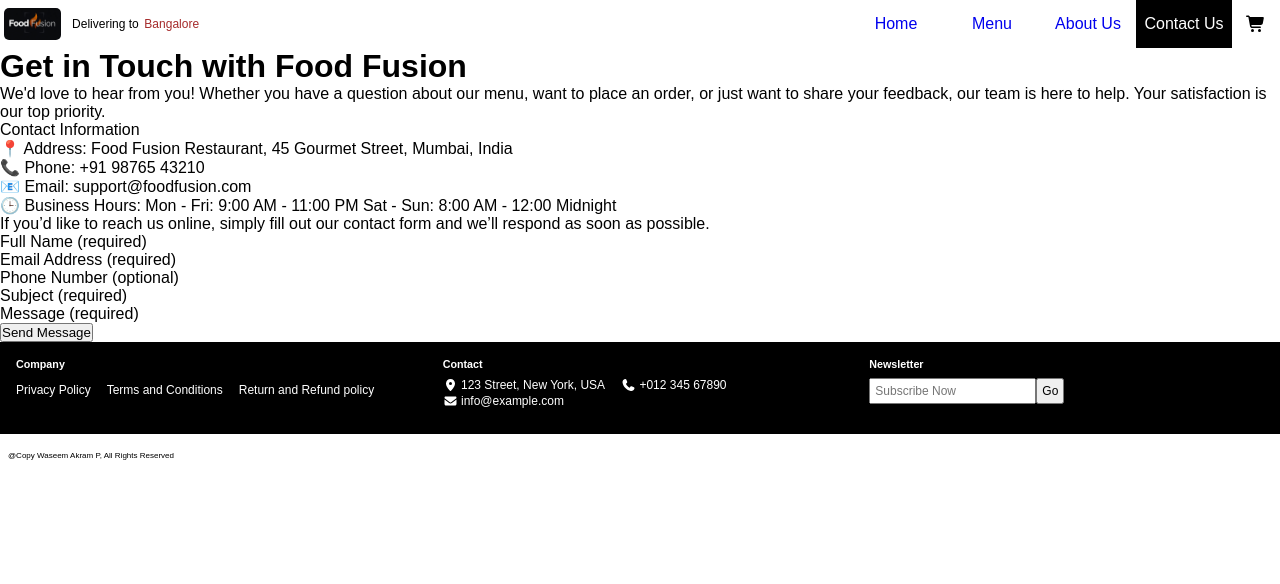
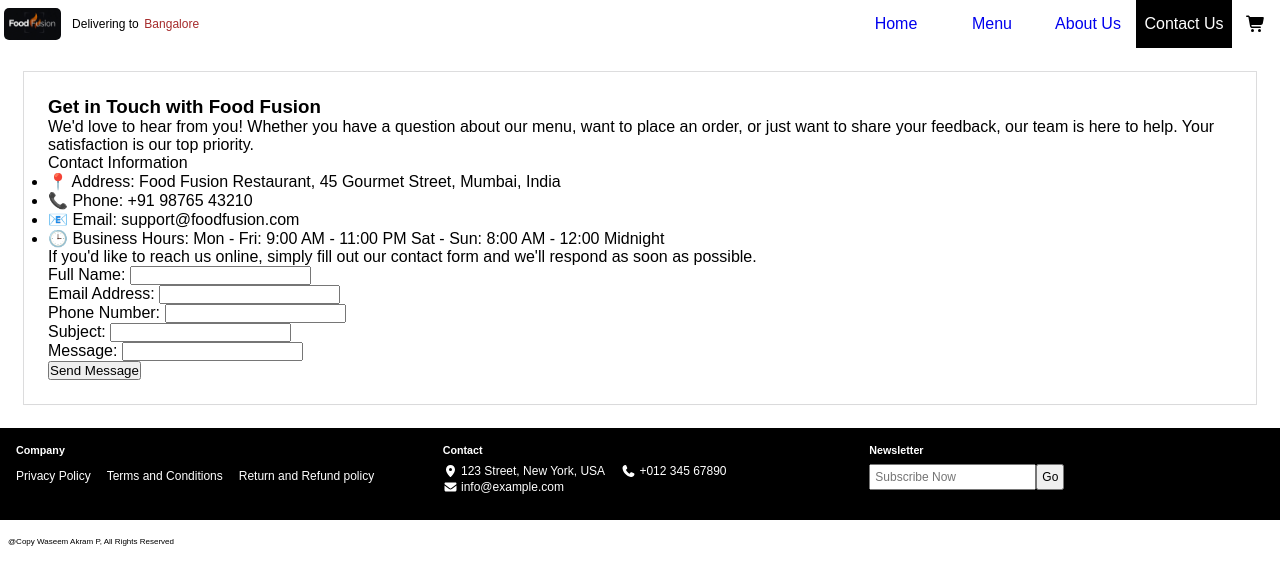
Before and after one commit to Waseemsvm/tutedude-react-ass8-food-fusion-app, a React (Vite) app: page /contactus in a window 1280 px wide. Shown: the top 584 px of the page. Built offline with nearby package versions, Linux system fonts and the light colour scheme.

Commit message:
updated styles for about and contact page

```diff
--- a/src/components/AboutPage.jsx
+++ b/src/components/AboutPage.jsx
@@ -1,8 +1,10 @@
+import AboutPageStyles from "../styles/AboutPage.module.css";
+
 export default function AboutPage() {
   return (
-    <div>
-      <div>
-        <h1>About Us</h1>
+    <div className={AboutPageStyles.container}>
+      <h1>About Us</h1>
+      <div className={AboutPageStyles.section}>
         <p>
           At Food Fusion, we believe that food is more than just a meal — it's
           an experience. Our mission is to bring together flavors from across
@@ -11,7 +13,9 @@
           a delightful dinner, we promise every bite will leave you wanting
           more.
         </p>
-        <h1>Our Story</h1>
+      </div>
+      <div className={AboutPageStyles.section}>
+        <h3>Our Story</h3>
         <p>
           It all started with a simple idea — to blend traditional recipes with
           modern cooking styles. What began as a small home kitchen experiment
@@ -20,15 +24,19 @@
           tell a story. From farm-fresh ingredients to unique flavor
           combinations, every plate is designed to be memorable.
         </p>
-        <h1>Our Values</h1>
+      </div>
+      <div className={AboutPageStyles.section}>
+        <h3>Our Values</h3>
         <p>
           Quality First - We source only the freshest and highest-quality
           ingredients. Innovation in Every Bite - Blending cuisines and
           techniques to create unforgettable flavors. Customer Delight - Serving
           with warmth, care, and a smile, every time.
         </p>
+      </div>
 
-        <h1>Why Choose Us?</h1>
+      <div className={AboutPageStyles.section}>
+        <h3>Why Choose Us?</h3>
         <p>
           Fresh Ingredients Daily - Straight from the market to your plate.
           Authentic & Fusion Dishes - A mix of local and global flavors. Cozy
--- a/src/components/CheckoutPage.jsx
+++ b/src/components/CheckoutPage.jsx
@@ -46,10 +46,17 @@
         onSubmit={(e) => {
           e.preventDefault();
 
+          if (e.nativeEvent.submitter.id === "keep_shopping") {
+            navigate("/menu");
+          }
+          if (e.nativeEvent.submitter.id === "go_cart") {
+            navigate("/cart");
+          }
+
           if (e.nativeEvent.submitter.id === "order") {
             notifySuccess();
+            navigate("/");
           }
-          navigate("/");
         }}
       >
         <div className={CheckoutPageStyle["form-body"]}>
@@ -182,6 +189,7 @@
               <div className={CheckoutPageStyle["form-btn-cont"]}>
                 <button id="order">Order Now</button>
                 <button
+                  id="go_cart"
                   onClick={(e) => {
                     navigate("/cart");
                   }}
@@ -189,6 +197,7 @@
                   Go back to Cart
                 </button>
                 <button
+                  id="keep_shopping"
                   onClick={(e) => {
                     navigate("/menu");
                   }}
@@ -208,6 +217,7 @@
                 Order Now
               </button>
               <button
+                id="go_cart"
                 onClick={(e) => {
                   navigate("/cart");
                 }}
@@ -215,6 +225,7 @@
                 Go back to Cart
               </button>
               <button
+                id="keep_shopping"
                 onClick={(e) => {
                   navigate("/menu");
                 }}
--- a/src/components/ContactPage.jsx
+++ b/src/components/ContactPage.jsx
@@ -1,8 +1,10 @@
+import ContactPageStyles from "../styles/ContactPage.module.css";
+
 export default function ContactPage() {
   return (
-    <div>
-      <h1>Get in Touch with Food Fusion</h1>
-      <p>
+    <div className={ContactPageStyles.container}>
+      <h3>Get in Touch with Food Fusion</h3>
+      <p className={ContactPageStyles.intro}>
         We'd love to hear from you! Whether you have a question about our menu,
         want to place an order, or just want to share your feedback, our team is
         here to help. Your satisfaction is our top priority.
@@ -21,15 +23,32 @@
       </ul>
       <div>
         <p>
-          If you’d like to reach us online, simply fill out our contact form and
-          we’ll respond as soon as possible.
+          If you'd like to reach us online, simply fill out our contact form and
+          we'll respond as soon as possible.
         </p>
-        <div>Full Name (required)</div>
-        <div>Email Address (required)</div>
-        <div>Phone Number (optional)</div>
-        <div>Subject (required)</div>
-        <div>Message (required)</div>
-        <button>Send Message</button>
+        <form action="">
+          <div>
+            <label htmlFor="">Full Name: </label>
+            <input />
+          </div>
+          <div>
+            <label htmlFor="">Email Address: </label>
+            <input />
+          </div>
+          <div>
+            <label htmlFor="">Phone Number: </label>
+            <input />
+          </div>
+          <div>
+            <label htmlFor="">Subject: </label>
+            <input />
+          </div>
+          <div>
+            <label htmlFor="">Message: </label>
+            <input />
+          </div>
+          <button type="submit">Send Message</button>
+        </form>
       </div>
     </div>
   );
--- /dev/null
+++ b/src/styles/AboutPage.module.css
@@ -0,0 +1,15 @@
+.container {
+  box-shadow: rgba(0, 0, 0, 0.02) 0px 1px 3px 0px,
+    rgba(27, 31, 35, 0.15) 0px 0px 0px 1px;
+  padding: 1.5rem;
+  margin: 1.5rem;
+}
+
+.section {
+  padding: 0.5rem;
+  font-size: 1rem;
+}
+
+.section h3 {
+  margin: 1rem;
+}
--- /dev/null
+++ b/src/styles/ContactPage.module.css
@@ -0,0 +1,6 @@
+.container {
+  box-shadow: rgba(0, 0, 0, 0.02) 0px 1px 3px 0px,
+    rgba(27, 31, 35, 0.15) 0px 0px 0px 1px;
+  padding: 1.5rem;
+  margin: 1.5rem;
+}
```
